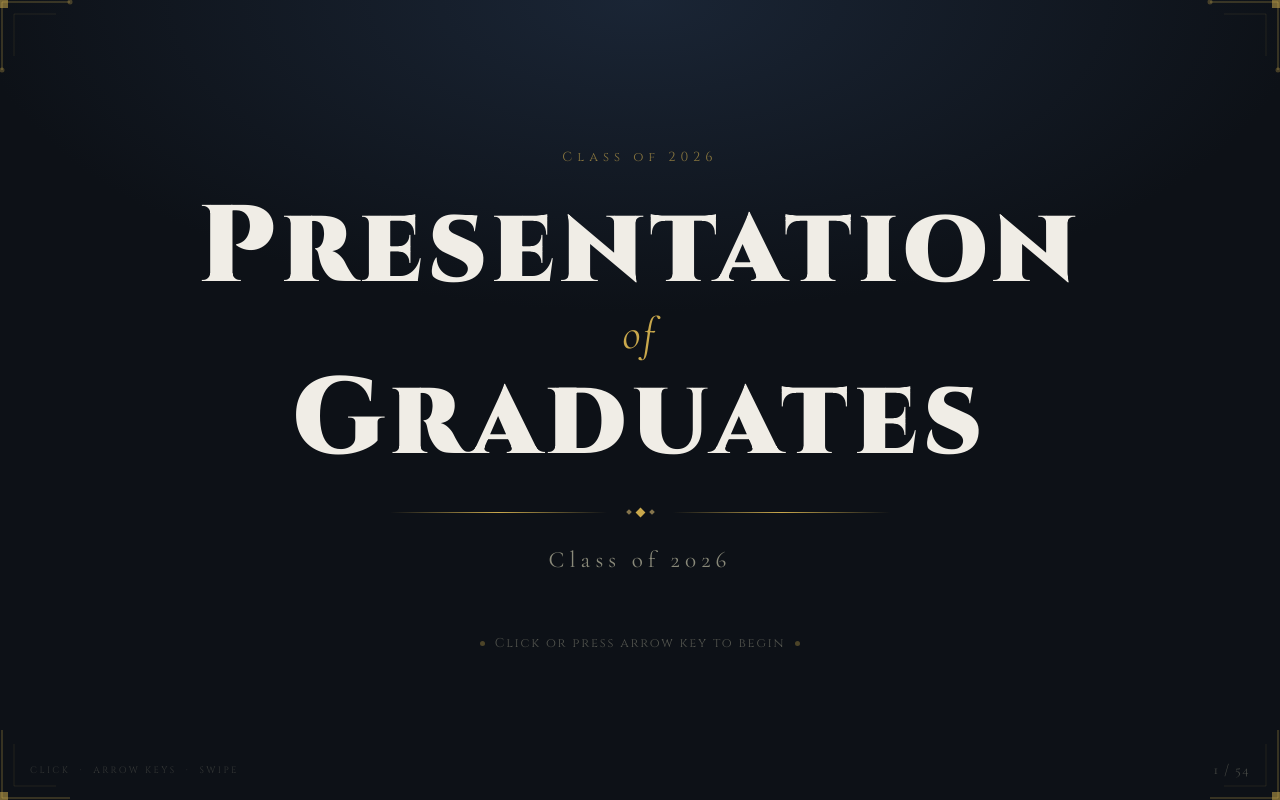
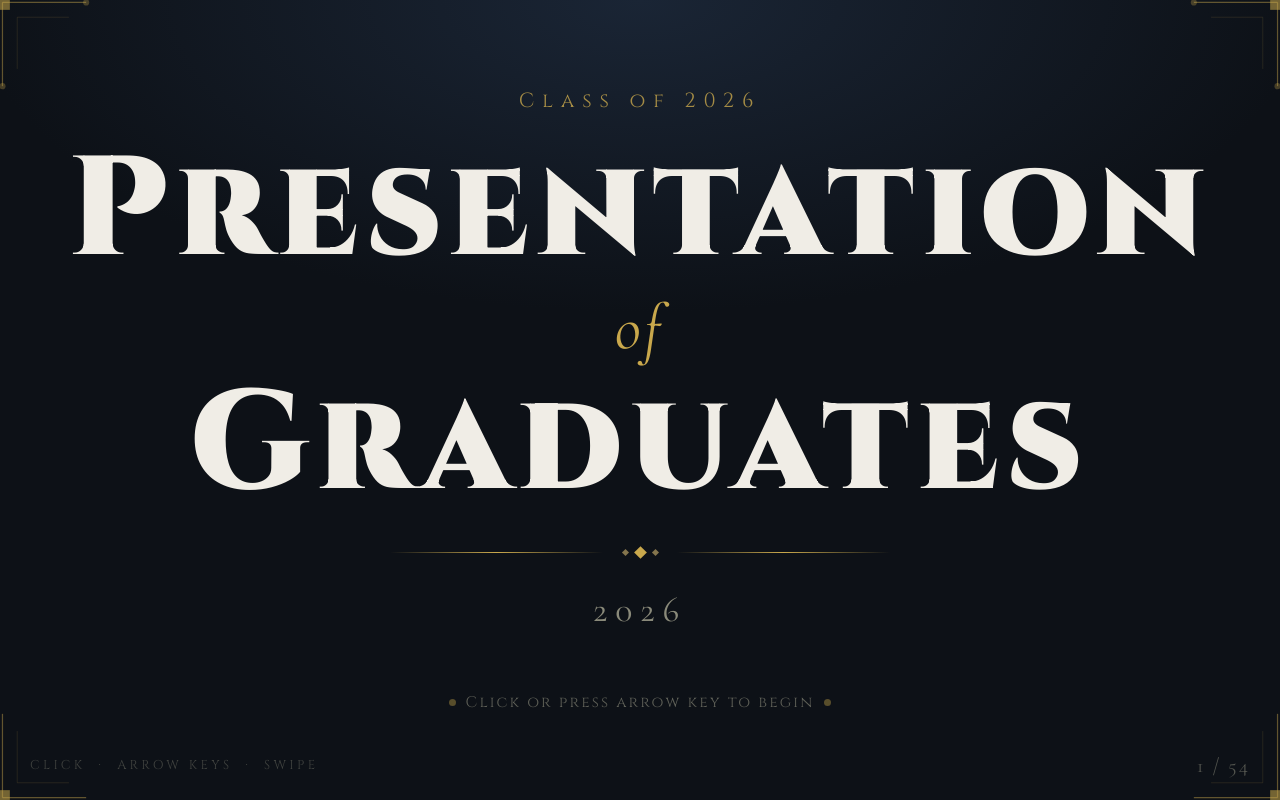
Before and after one commit to rayanassouari-ui/graduation-slides, a Flask app: page / in a window 1280 px wide. Run offline with Flask 3, Linux system fonts and the light colour scheme.

Commit message:
bigger ui index.html

```diff
--- a/templates/index.html
+++ b/templates/index.html
@@ -3,7 +3,7 @@
 <head>
 <meta charset="UTF-8">
 <meta name="viewport" content="width=device-width, initial-scale=1.0">
-<title>Presentation of Graduates — {{ class_year }}</title>
+<title>Presentation of Graduates — 2026</title>
 <link href="https://fonts.googleapis.com/css2?family=Cormorant+Garamond:ital,wght@0,400;0,600;0,700;1,400;1,600&family=Cinzel:wght@400;700;900&display=swap" rel="stylesheet">
 <style>
 :root {
@@ -58,16 +50,16 @@ html, body { height: 100%; overflow: hidden; background: var(--bg); color: var(-
 }
 .title-eyebrow {
   font-family: 'Cinzel', serif;
-  font-size: clamp(0.55rem, 1.1vw, 0.82rem);
+  font-size: clamp(0.9rem, 1.6vw, 1.3rem);
   letter-spacing: 0.38em;
   color: var(--gold);
-  opacity: 0.65;
+  opacity: 0.8;
   margin-bottom: 2rem;
 }
 .title-main {
   font-family: 'Cinzel', serif;
   font-weight: 900;
-  font-size: clamp(3rem, 8.5vw, 7.5rem);
+  font-size: clamp(4.5rem, 11vw, 10rem);
   color: var(--white);
   letter-spacing: 0.05em;
   line-height: 0.92;
@@ -76,7 +68,7 @@ html, body { height: 100%; overflow: hidden; background: var(--bg); color: var(-
   font-family: 'Cormorant Garamond', serif;
   font-weight: 400;
   font-style: italic;
-  font-size: clamp(1.3rem, 3.5vw, 3rem);
+  font-size: clamp(2rem, 5vw, 4.5rem);
   color: var(--gold);
   display: block;
   letter-spacing: 0.06em;
@@ -90,21 +82,26 @@ html, body { height: 100%; overflow: hidden; background: var(--bg); color: var(-
   width: min(55vw, 500px);
 }
 .title-ornament .line { flex: 1; height: 1px; background: linear-gradient(90deg, transparent, var(--gold), transparent); }
-.title-ornament .diamond { width: 7px; height: 7px; background: var(--gold); transform: rotate(45deg); }
-.title-ornament .diamond-sm { width: 4px; height: 4px; background: var(--gold-light); transform: rotate(45deg); opacity: 0.55; }
-.title-year { font-family: 'Cormorant Garamond', serif; font-size: clamp(1rem, 2vw, 1.45rem); color: var(--muted); letter-spacing: 0.22em; }
+.title-ornament .diamond { width: 9px; height: 9px; background: var(--gold); transform: rotate(45deg); }
+.title-ornament .diamond-sm { width: 5px; height: 5px; background: var(--gold-light); transform: rotate(45deg); opacity: 0.55; }
+.title-year {
+  font-family: 'Cormorant Garamond', serif;
+  font-size: clamp(1.5rem, 2.8vw, 2.4rem);
+  color: var(--muted);
+  letter-spacing: 0.22em;
+}
 .title-cta {
   margin-top: 3.8rem;
   display: flex;
   align-items: center;
   gap: 10px;
   color: var(--muted);
-  font-size: clamp(0.62rem, 1vw, 0.8rem);
+  font-size: clamp(0.8rem, 1.2vw, 1.1rem);
   letter-spacing: 0.14em;
-  opacity: 0.55;
+  opacity: 0.65;
   font-family: 'Cinzel', serif;
 }
-.title-cta-dot { width: 5px; height: 5px; border-radius: 50%; background: var(--gold); animation: pulse 2.4s ease-in-out infinite; }
+.title-cta-dot { width: 7px; height: 7px; border-radius: 50%; background: var(--gold); animation: pulse 2.4s ease-in-out infinite; }
 @keyframes pulse { 0%,100%{opacity:0.25} 50%{opacity:1} }
 
 /* STUDENT SLIDE */
@@ -194,20 +221,32 @@ html, body { height: 100%; overflow: hidden; background: var(--bg); color: var(-
   z-index: 10;
   pointer-events: none;
 }
-.footer-hint { font-family: 'Cinzel', serif; font-size: 0.58rem; letter-spacing: 0.26em; color: var(--muted); opacity: 0.3; text-transform: uppercase; }
-.footer-counter { font-family: 'Cormorant Garamond', serif; font-size: 0.88rem; color: var(--muted); opacity: 0.45; letter-spacing: 0.1em; }
+.footer-hint {
+  font-family: 'Cinzel', serif;
+  font-size: clamp(0.65rem, 1vw, 0.9rem);
+  letter-spacing: 0.26em;
+  color: var(--muted);
+  opacity: 0.4;
+  text-transform: uppercase;
+}
+.footer-counter {
+  font-family: 'Cormorant Garamond', serif;
+  font-size: clamp(1rem, 1.6vw, 1.4rem);
+  color: var(--muted);
+  opacity: 0.55;
+  letter-spacing: 0.1em;
+}
 
 .progress-bar {
   position: absolute;
   bottom: 0; left: 0;
-  height: 2px;
+  height: 3px;
   background: linear-gradient(90deg, rgba(201,168,76,0.3), var(--gold), var(--gold-light));
   transition: width 0.55s ease;
   z-index: 10;
   pointer-events: none;
 }
 
-/* Frame transition animation */
 @keyframes frameEmerge {
   0%   { transform: translateX(0)   scale(0.93); opacity: 0; }
   15%  { opacity: 1; }
@@ -286,14 +324,14 @@ html, body { height: 100%; overflow: hidden; background: var(--bg); color: var(-
     </div>
     <div class="title-ornament">
       <div class="line"></div>
-      <div style="display:flex;align-items:center;gap:6px">
+      <div style="display:flex;align-items:center;gap:8px">
         <div class="diamond-sm"></div>
         <div class="diamond"></div>
         <div class="diamond-sm"></div>
       </div>
       <div class="line"></div>
     </div>
-    <div class="title-year">{{ class_year }}</div>
+    <div class="title-year">2026</div>
     <div class="title-cta">
       <div class="title-cta-dot"></div>
       <span>Click or press arrow key to begin</span>
@@ -311,7 +348,7 @@ html, body { height: 100%; overflow: hidden; background: var(--bg); color: var(-
             <img src="{{ student.photo }}" alt="{{ student.name }}" loading="lazy">
           </div>
         </div>
-        <div class="student-num">{{ '%02d' % loop.index }}</div>
+        <div class="student-num">{{ "%02d" | format(loop.index) }}</div>
       </div>
     </div>
     <div class="info-col">
@@ -324,10 +361,8 @@ html, body { height: 100%; overflow: hidden; background: var(--bg); color: var(-
           <div class="diamond"></div>
           <div class="diamond-sm"></div>
         </div>
-        <div class="student-school">{{ student.school }}</div>
-        {% if student.description %}
+        <div class="student-school">{{ student.school | upper }}</div>
         <p class="student-desc">{{ student.description }}</p>
-        {% endif %}
       </div>
     </div>
   </div>
@@ -335,7 +370,7 @@ html, body { height: 100%; overflow: hidden; background: var(--bg); color: var(-
 
   <div class="footer">
     <span class="footer-hint">click &nbsp;·&nbsp; arrow keys &nbsp;·&nbsp; swipe</span>
-    <span class="footer-counter" id="counter">1 / 1</span>
+    <span class="footer-counter" id="counter">1 / 2</span>
   </div>
   <div class="progress-bar" id="progress" style="width:0%"></div>
 </div>
```
Also changed, not shown: other parts of templates/index.html (+50 -28 lines).
